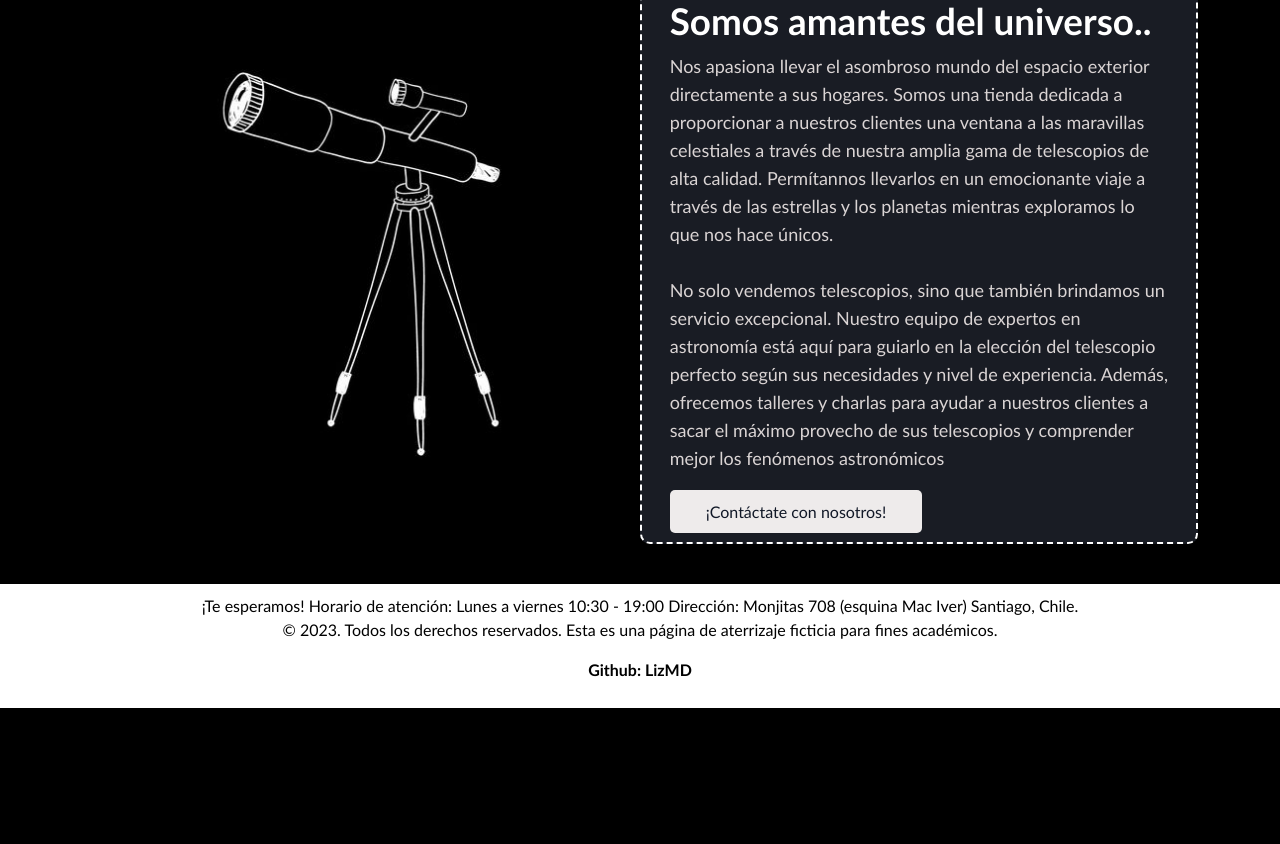
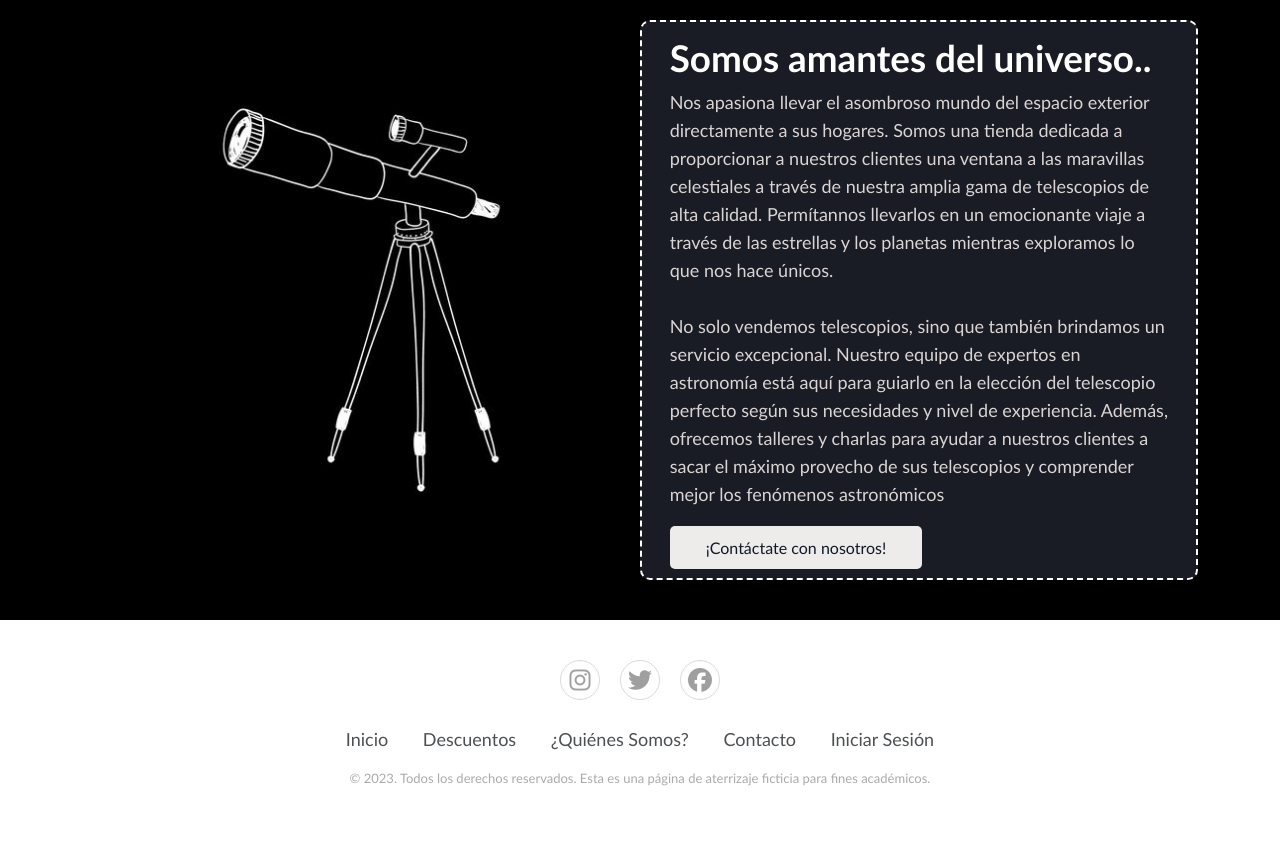
Before and after one commit to LizMD/Primer-Proyecto-UDD, a plain HTML site: page index.html in a window 1280 px wide. Shown: the part 1438-2282 px from the top of the page. Before the commit the page ends 2146 px from the top, so only its background shows below. Drawn offline with nearby package versions, Linux system fonts and the light colour scheme.

Commit message:
nuevos cambios

```diff
--- a/index.html
+++ b/index.html
@@ -14,6 +14,7 @@
     integrity="sha384-Rx+T1VzGupg4BHQYs2gCW9It+akI2MM/mndMCy36UVfodzcJcF0GGLxZIzObiEfa"
     crossorigin="anonymous"></script>
   <link rel="stylesheet" href="style.css">
+  <script src="https://kit.fontawesome.com/58028f3245.js" crossorigin="anonymous"></script>
 </head>
 
 <body>
@@ -47,6 +48,9 @@
             </li>
           </ul>
         </div>
+        <span class="navbar-item">
+          <a class="nav-link" href="#">Iniciar Sesión</a>
+          </span>
       </div>
     </nav>
 
@@ -64,15 +68,19 @@
           </div>
 
           <div class="sesion3">
-            <p class="text-base"><h4>Si siempre has querido un telescopio, acércate a nosotros y te la enviamos, <b>¡vivas
-              donde vivas!</b></h4></p>
+            <p class="text-base">
+            <h4>Si siempre has querido un telescopio, acércate a nosotros y te la enviamos, <b>¡vivas
+                donde vivas!</b></h4>
+            </p>
 
 
             <form>
               <div class="form-group">
-                  <label for="exampleInputEmail1"><b>¡Ingresa tú email y recibe descuentos exclusivos, promociones y mucho más!</b></label>
+                <label for="exampleInputEmail1"><b>¡Ingresa tú email y recibe descuentos exclusivos, promociones y mucho
+                    más!</b></label>
                 <br>
-                  <input type="email" class="form-control" id="exampleInputEmail1" aria-describedby="emailHelp" placeholder="Ejemplo@gmail.com">
+                <input type="email" class="form-control" id="exampleInputEmail1" aria-describedby="emailHelp"
+                  placeholder="Ejemplo@gmail.com">
               </div>
               <br>
               <button type="submit" class="btn btn-dark">SUSCRIBIRSE</button>
@@ -86,7 +94,11 @@
       <! – Aquí tenemos el aviso de los descuentos –>
         <h1 class="glow">Nuestros Descuentos</h1>
 
-        <h3 class="otro"><b>¡Revisa los mejores descuentos que tenemos para ti!</b></h3>
+        <div class="otro">
+          <p>NUEVOS</p>
+          <h3><b>Telescopios recién llegados</b></h3>
+          <h5><b>¡Revisa los mejores descuentos que tenemos para ti!</b></h5>
+        </div>
 
         <! – Aquí tenemos los telescopio con descuentos –>
 
@@ -190,14 +202,35 @@
             </div>
 
             <! – Aquí tenemos el footer –>
-              <footer>
-                ¡Te esperamos!
-                Horario de atención: Lunes a viernes 10:30 - 19:00
-                Dirección: Monjitas 708 (esquina Mac Iver) Santiago, Chile.
-                <p>© 2023. Todos los derechos reservados. Esta es una página de aterrizaje ficticia para fines
+
+
+            <section class="footer">
+              <div class="social">
+                <a href="#"><i class="fab fa-instagram"></i></a>
+                <a href="#"><i class="fa-brands fa-twitter"></i></a>
+                <a href="#"><i class="fab fa-facebook"></i></a>
+              </div>
+
+              <ul class="list">
+                <li>
+                  <a href="#">Inicio</a>
+                </li>
+                <li>
+                  <a href="#">Descuentos</a>
+                </li>
+                <li>
+                  <a href="#">¿Quiénes Somos?</a>
+                </li>
+                <li>
+                  <a href="#">Contacto</a>
+                </li>
+                <li>
+                  <a href="#">Iniciar Sesión</a>
+                </li>
+              </ul>
+              <p class="copyright">© 2023. Todos los derechos reservados. Esta es una página de aterrizaje ficticia para fines
                 académicos.</p>
-                <b><p>Github: LizMD</p></b>
-              </footer>
+            </section>
 
 </body>
 
--- a/style.css
+++ b/style.css
@@ -93,11 +93,65 @@ body {
 }
 
 /* Footer */
-footer {
+.footer {
+  padding: 40px 0;
   background-color: white;
-  padding: 10px;
+}
+
+.footer .social {
   text-align: center;
-  color: black;
+  padding-bottom: 25px;
+  color: grey;
+}
+
+.footer .social a {
+  font-size: 24px;
+  color: inherit;
+  border: 1px solid #ccc;
+  width: 40px;
+  height: 40px;
+  line-height: 38px;
+  display: inline-block;
+  text-align: center;
+  border-radius: 50%;
+  margin: 0 8px;
+  opacity: 0.75;
+}
+
+.footer .social a:hover {
+  opacity: 0.9;
+}
+
+.footer ul {
+margin-top: 0;
+padding: 0;
+list-style: none;
+font-size: 18px;
+line-height: 1.6;
+margin-bottom: 0;
+text-align: center;
+}
+
+.footer ul li a {
+  color: inherit;
+  text-decoration: none;
+  opacity: 0.8;
+}
+
+.footer ul li {
+display: inline-block;
+padding: 0 15px;
+}
+
+.footer ul li a:hover {
+  opacity: 1;
+}
+
+.footer .copyright {
+  margin-top: 15px;
+  text-align: center;
+  font-size: 13px;
+  color: #aaa;
 }
 
 /* Letrero de descuentos */
@@ -247,13 +301,10 @@ div.desc {
  }
 
 
+/* Texto de los nuevos descuentos*/
 
-  .otro {
-    color: black;
-    text-align: center;
-    background-color: white;
-    border-radius: 20px;
-    width: 50%;
-    margin-left: 370px;
-    margin-bottom: 40px;
-  }
+.otro {
+  text-align: center;
+  color: white;
+  padding-bottom: 30px;
+}
```
Lines whose indentation alone changed are shown as unchanged.
